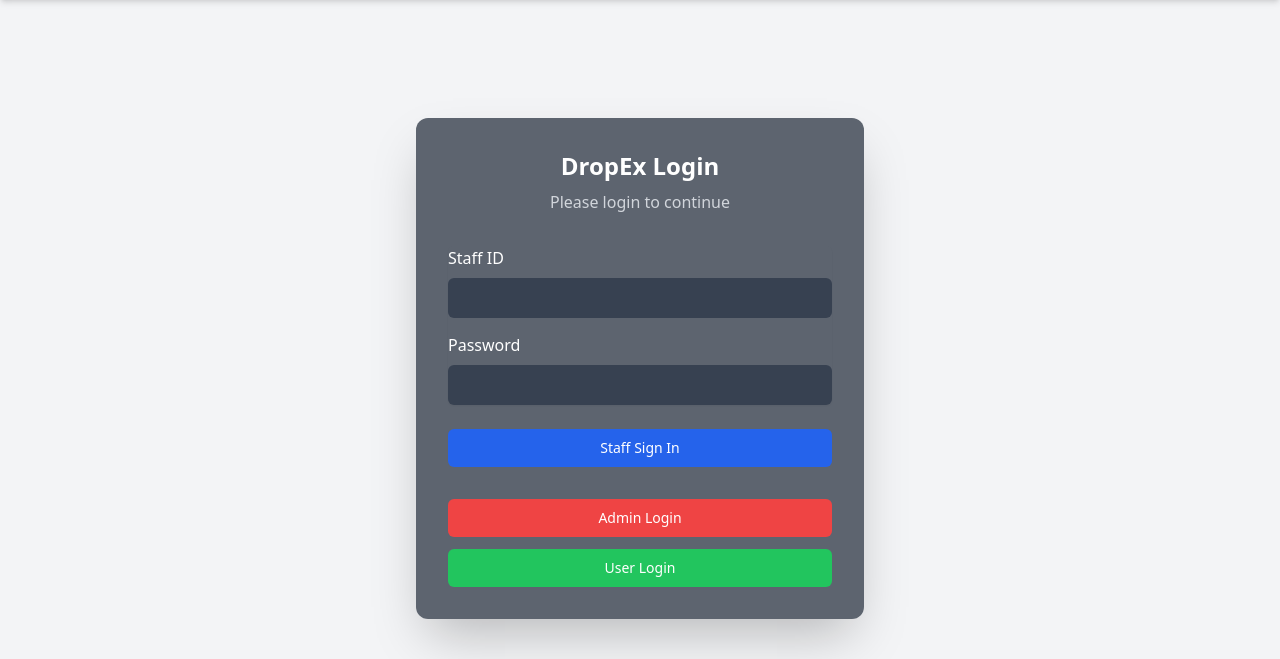
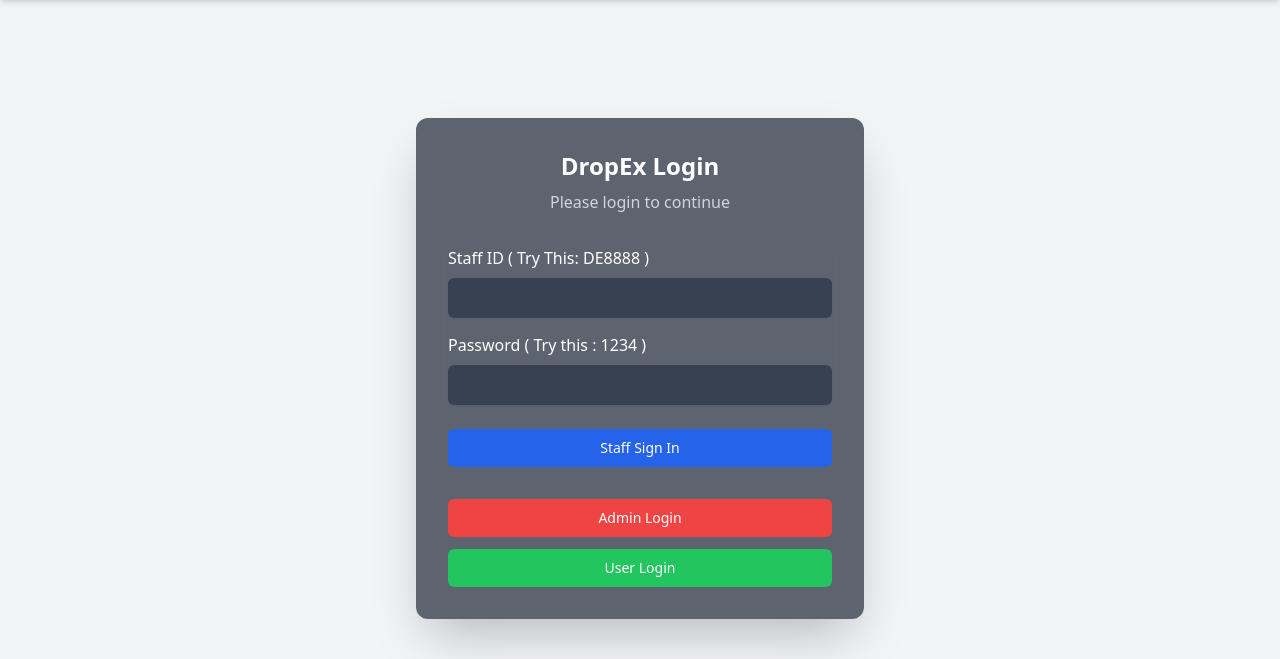
Before and after one commit to misbah7172/DropEx, a PHP site: page /login.php in a window 1280 px wide. Shown: the part 64-723 px from the top of the page. Run offline with PHP 8.4, Linux system fonts and the light colour scheme; data that the repository does not hold is empty; some libraries are stand-ins or nearby versions.

Commit message:
Update login.php

```diff
--- a/DropEx/login.php
+++ b/DropEx/login.php
@@ -105,7 +105,7 @@
             <form class="mt-8 space-y-6" method="POST">
                 <div class="rounded-md shadow-sm -space-y-px">
                     <div class="mb-4">
-                        <label for="id" class="text-white block mb-2">Staff ID</label>
+                        <label for="id" class="text-white block mb-2">Staff ID ( Try This: DE8888 )</label>
                         <input
                             id="id"
                             name="id"
@@ -118,7 +118,7 @@
                         <?php endif; ?>
                     </div>
                     <div class="mb-4">
-                        <label for="pass" class="text-white block mb-2">Password</label>
+                        <label for="pass" class="text-white block mb-2">Password ( Try this : 1234 )</label>
                         <input
                             id="pass"
                             name="pass"
```
